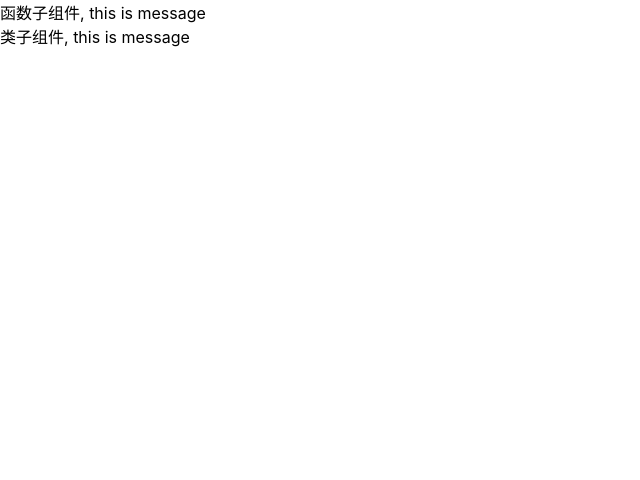
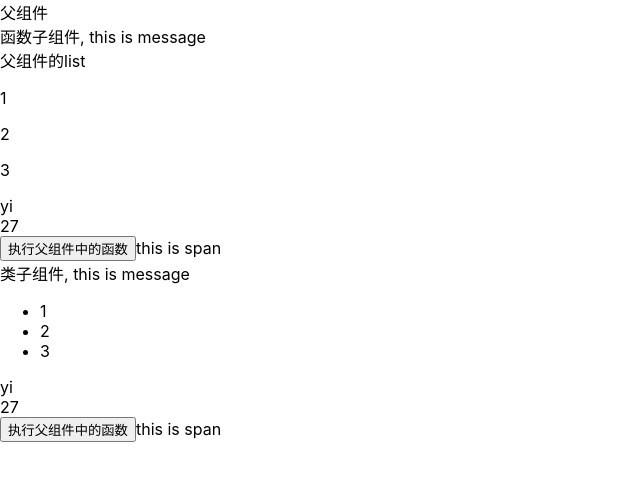
Before and after one commit to LittleYi-CN/react-basic, a React (Create React App) app: page / in a window 1280 px wide. Shown: the top 480 px of the page, without its empty margins (0-640 px from the left). Built offline with nearby package versions, Linux system fonts and the light colour scheme.

Commit message:
✨ 27、组件通信-父传子-props说明

```diff
--- a/src/App.js
+++ b/src/App.js
@@ -2,8 +2,16 @@ import React from "react"
 
 // 函数式的son
 function SonF(props) {
+  console.log(props)
   return (
-    <div>函数子组件, {props.msg}</div>
+    <>
+      <div>函数子组件, {props.msg}</div>
+      <div>父组件的list{props.list.map(item => <p key={item}>{item}</p>)}</div>
+      <div>{props.userInfo.name}</div>
+      <div>{props.userInfo.age}</div>
+      <button onClick={() => props.getMsg()}>执行父组件中的函数</button>
+      {props.child}
+    </>
   )
 }
 
@@ -11,7 +19,18 @@ function SonF(props) {
 class SonC extends React.Component {
   render() {
     return (
-      <div>类子组件, {this.props.msg}</div>
+      <>
+        <div>类子组件, {this.props.msg}</div>
+        <ul>
+          {this.props.list.map(item => (
+            <li key={item}>{item}</li>
+          ))}
+        </ul>
+        <div>{this.props.userInfo.name}</div>
+        <div>{this.props.userInfo.age}</div>
+        <button onClick={() => this.props.getMsg()}>执行父组件中的函数</button>
+        {this.props.child}
+      </>
     )
   }
 }
@@ -19,14 +38,35 @@ class SonC extends React.Component {
 // App 父组件 Son 子组件
 class App extends React.Component {
   state = {
-    message: 'this is message'
+    message: 'this is message',
+    list: [1,2,3],
+    userInfo: {
+      name: 'yi',
+      age: 27
+    }
+  }
+  getMsg = () => {
+    console.log(this.state.message)
   }
   render() {
     return (
       <>
+        <div>父组件</div>
         {/* 子组件身上绑定属性 属性名可以自定义 保持语义化 */}
-        <SonF msg={this.state.message} />
-        <SonC msg={this.state.message} />
+        <SonF
+          msg={this.state.message}
+          list={this.state.list}
+          userInfo={this.state.userInfo}
+          getMsg={this.getMsg}
+          child={<span>this is span</span>}
+          />
+        <SonC
+          msg={this.state.message}
+          list={this.state.list}
+          userInfo={this.state.userInfo}
+          getMsg={this.getMsg}
+          child={<span>this is span</span>}
+          />
       </>
     )
   }
```
Also changed, not shown: 1 other file (tests, documents, lock files or other folders).
